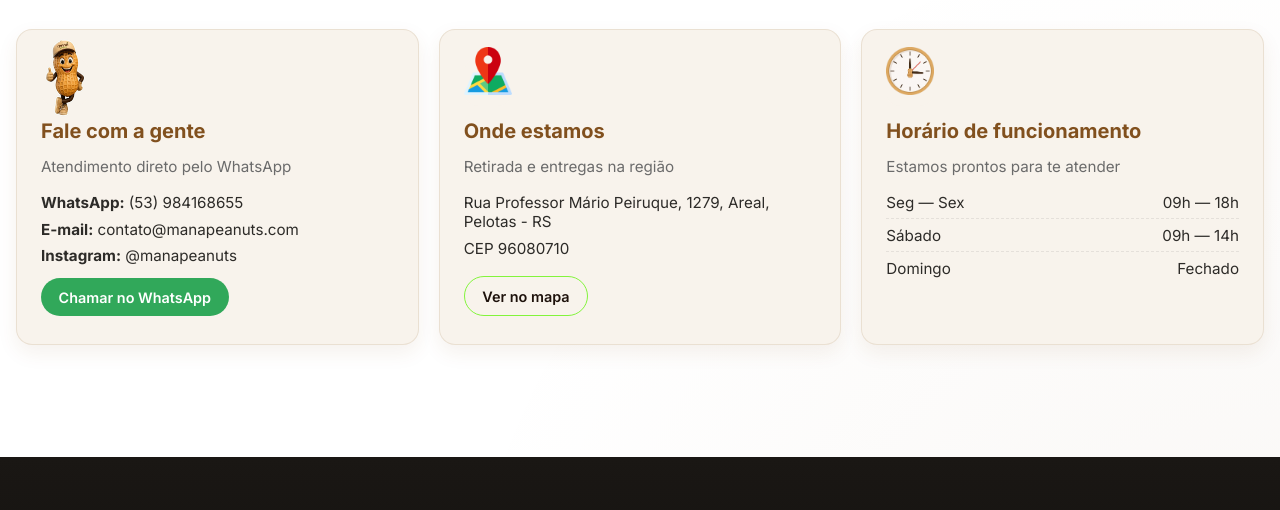
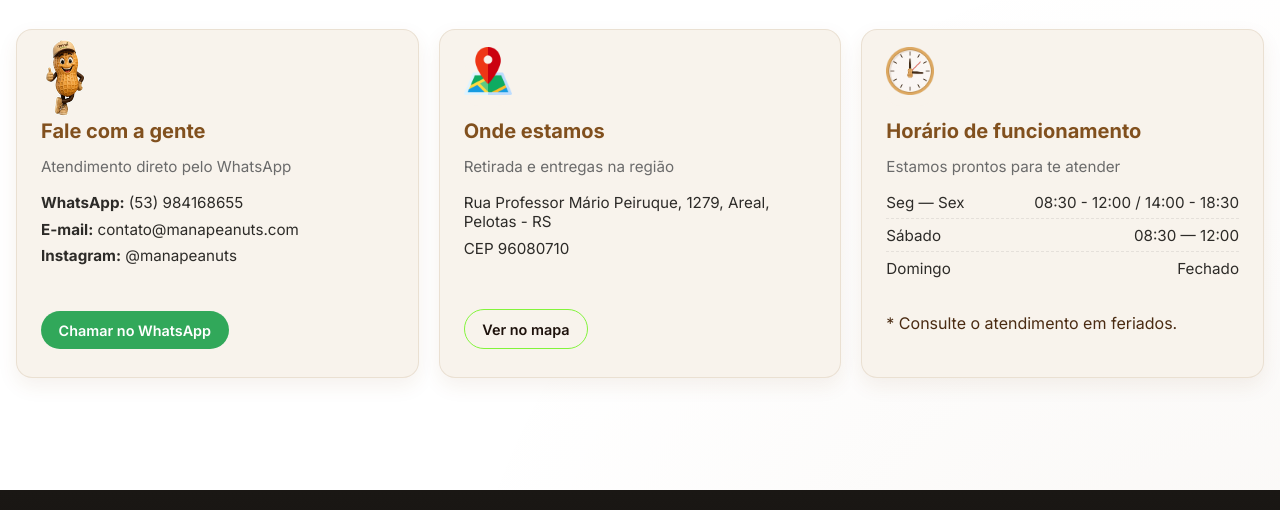
Before and after one commit to gabrielschwanke/mana-peanuts-web, a plain HTML site: page index.html in a window 1280 px wide. Shown: the part 2607-3117 px from the top of the page. Drawn offline with Linux system fonts and the light colour scheme.

Commit message:
style: improve business hours formatting

```diff
--- a/index.html
+++ b/index.html
@@ -240,10 +240,11 @@
             <h3>Horário de funcionamento</h3>
             <p class="info-card__lead">Estamos prontos para te atender</p>
             <ul class="info-card__list info-card__list--hours">
-              <li><span>Seg — Sex</span><span>09h — 18h</span></li>
-              <li><span>Sábado</span><span>09h — 14h</span></li>
+              <li><span>Seg — Sex</span><span>08:30 - 12:00 / 14:00 - 18:30</span></li>
+              <li><span>Sábado</span><span>08:30 — 12:00</span></li>
               <li><span>Domingo</span><span>Fechado</span></li>
             </ul>
+            <p class="holiday-note">* Consulte o atendimento em feriados.</p>
           </article>
         </div>
       </div>
```
